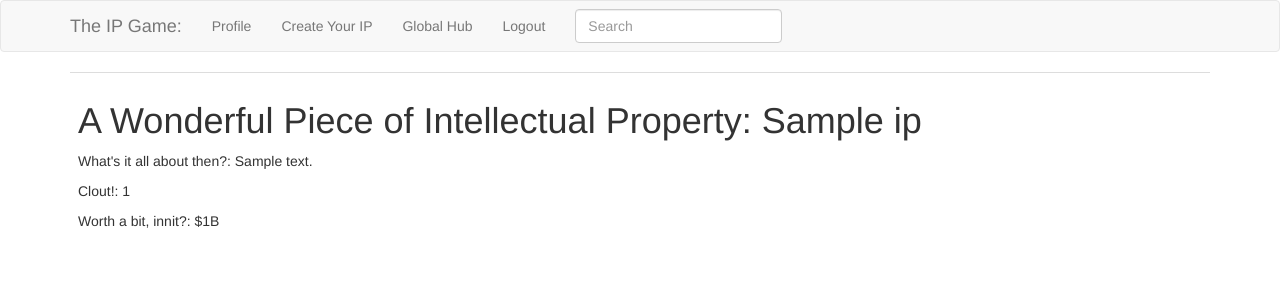
After one commit to lefthandlucascodd/ipgame, a Flask app: page /ip/1 in a window 1280 px wide. The commit adds this page. Shown: the top 300 px of the page. Run offline with Flask 2, Linux system fonts and the light colour scheme; a user stored in the database is signed in; tables that the repository leaves empty hold one stand-in row (values such as "Sample post"); some libraries are stand-ins or nearby versions.

Commit message:
ip details

```diff
--- a/app/main/routes.py
+++ b/app/main/routes.py
@@ -131,6 +131,13 @@ def new_ip():
     return render_template('new_ip.html', title='Create Your New IP', form=form)
 
 
+@bp.route('/ip/<ip_id>')
+@login_required
+def ip_details(ip_id):
+    ip_for_page = IntellectualProperty.query.filter_by(id=ip_id).first_or_404()
+    return render_template('ip_details.html', ip=ip_for_page)
+
+
 @bp.route('/search')
 @login_required
 def search():
--- /dev/null
+++ b/app/templates/ip_details.html
@@ -0,0 +1,14 @@
+{% extends "base.html" %}
+
+{% block app_content %}
+    <table class="table table-hover">
+        <tr>
+            <td>
+                <h1>A Wonderful Piece of Intellectual Property: {{ ip.name }}</h1>
+                <p>What's it all about then?: {{ ip.description }}</p>
+                <p>Clout!: {{ip.clout }}</p>
+                <p>Worth a bit, innit?: ${{ ip.estimated_value}}B</p><p>
+            </td>
+        </tr>
+    </table>
+{% endblock %}
```
Also changed, not shown: app/templates/index.html (+7 -1 lines).
